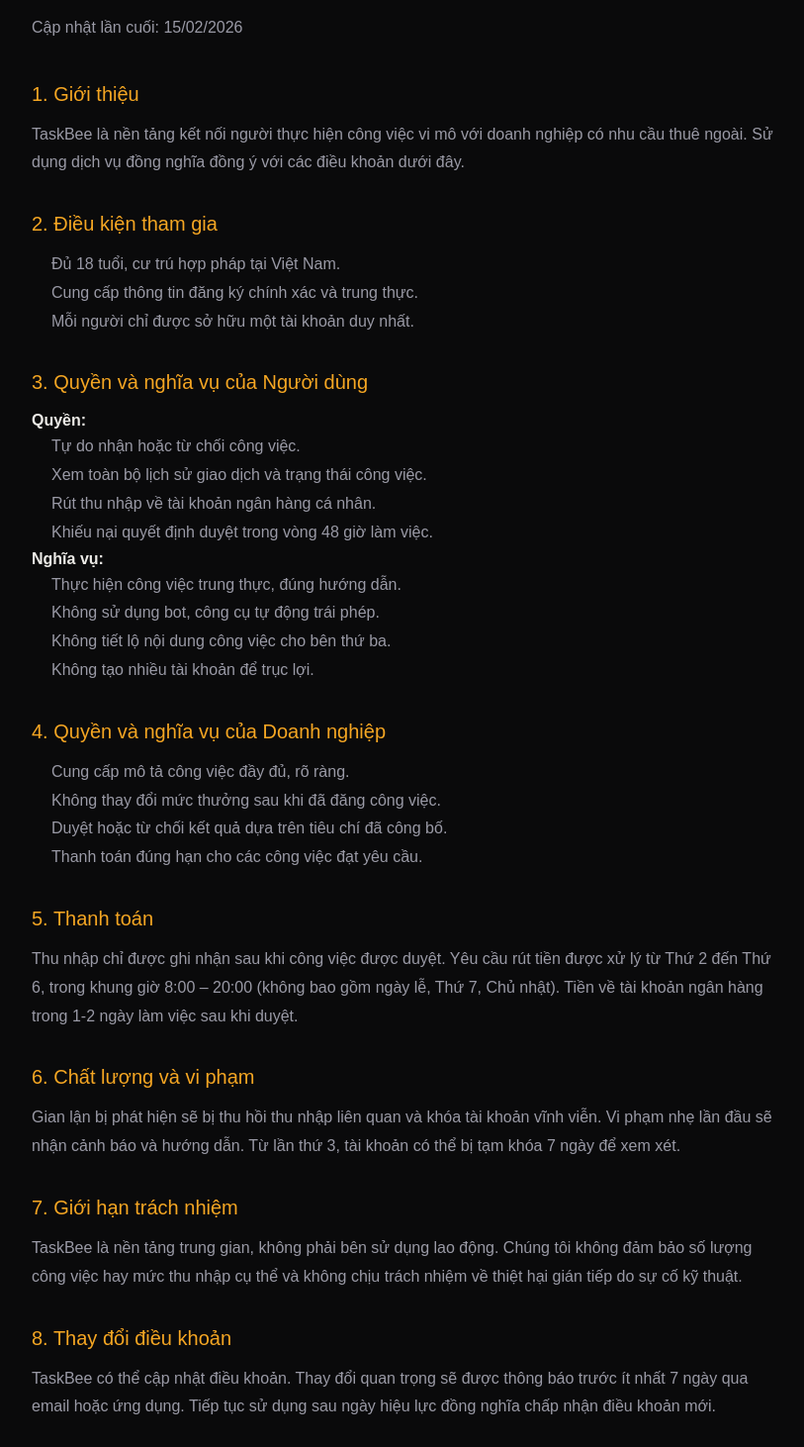
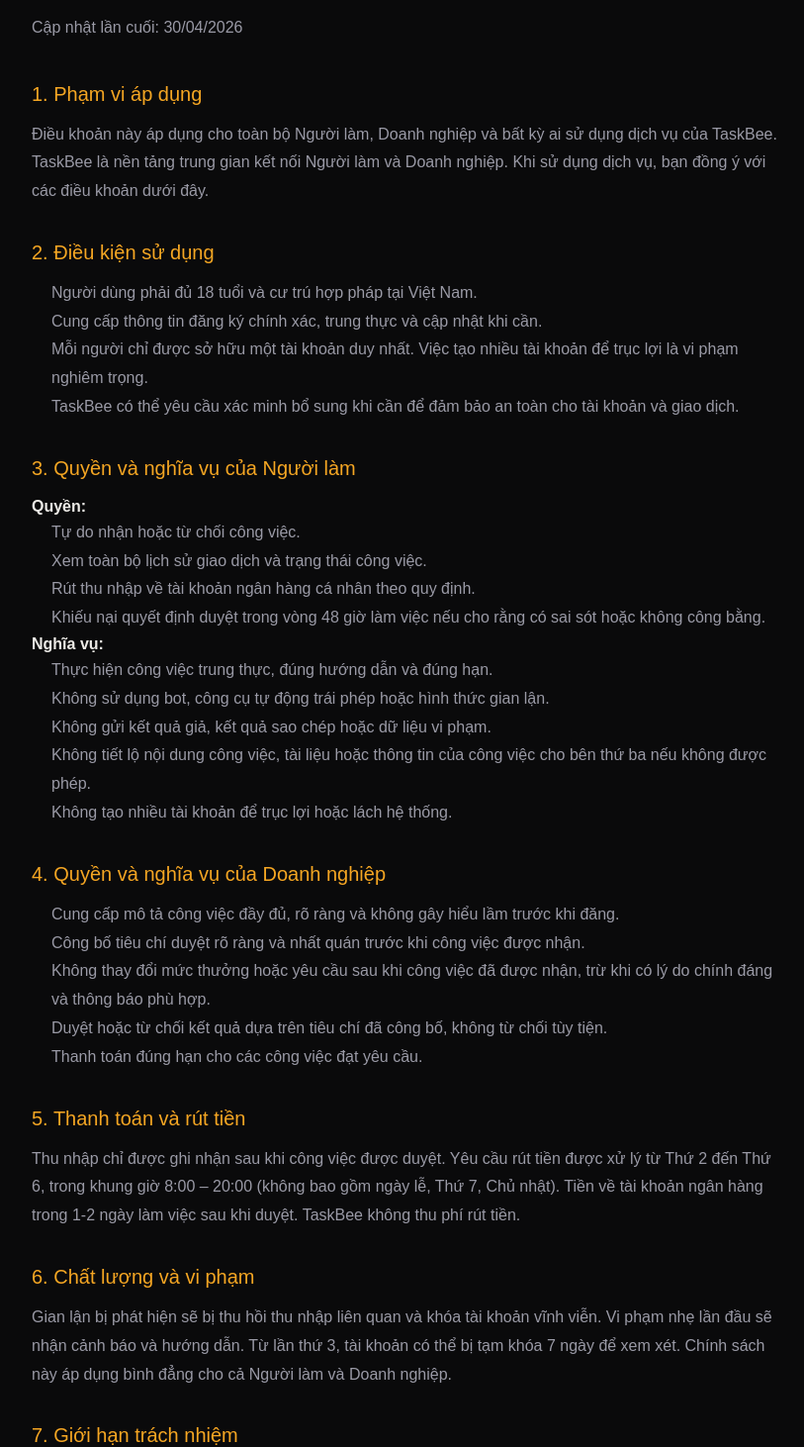
Before and after one commit to Thien-2008/taskbee, a Next.js app: page /terms in a window 1280 px wide. Shown: the part 193-1655 px from the top of the page at 99% size, without its empty margins (228-1041 px from the left). Built offline with nearby package versions, Linux system fonts and the light colour scheme.

Commit message:
Update Privacy and Contact pages with new fair content

```diff
--- a/src/app/how-it-works/page.tsx
+++ b/src/app/how-it-works/page.tsx
@@ -12,7 +12,7 @@
     title: 'Bước 1: Tạo tài khoản',
     desc: 'Đăng ký miễn phí trong 2 phút bằng số điện thoại hoặc email. Xác thực danh tính cơ bản để đảm bảo an toàn cho tài khoản của bạn.',
     time: 'Thời gian: dưới 2 phút',
-    note: 'Không cần hồ sơ, không cần kinh nghiệm.',
+    note: 'Không cần hồ sơ, không cần kinh nghiệm. Ai cũng có thể tham gia.',
   },
   {
     icon: Search,
@@ -31,16 +31,16 @@
   {
     icon: CheckCircle2,
     title: 'Bước 4: Duyệt kết quả',
-    desc: 'Người đăng việc hoặc hệ thống kiểm tra kết quả của bạn. Nếu đạt yêu cầu, phần thưởng sẽ được ghi vào Ví TaskBee. Nếu cần chỉnh sửa, bạn sẽ nhận được thông báo rõ lý do.',
+    desc: 'Người đăng việc hoặc hệ thống kiểm tra kết quả của bạn dựa trên tiêu chí đã công bố. Nếu đạt yêu cầu, phần thưởng sẽ được ghi vào Ví TaskBee. Nếu cần chỉnh sửa, bạn sẽ nhận được thông báo rõ lý do.',
     time: 'Thời gian duyệt: thường trong 24 giờ',
-    note: 'Luôn có lý do cụ thể nếu kết quả bị từ chối – minh bạch tuyệt đối.',
+    note: 'Bạn có thể khiếu nại trong vòng 48 giờ làm việc nếu không đồng ý với quyết định.',
   },
   {
     icon: Wallet,
     title: 'Bước 5: Nhận tiền về ngân hàng',
-    desc: 'Khi số dư đạt mức tối thiểu, bạn có thể yêu cầu rút về tài khoản ngân hàng. Lệnh rút được duyệt từ Thứ 2 đến Thứ 6, 8:00 – 20:00.',
-    time: 'Tiền về trong vài phút đến vài giờ sau duyệt',
-    note: 'Không thu phí rút tiền. Lịch sử giao dịch rõ ràng từng đồng.',
+    desc: 'Khi số dư đạt mức tối thiểu, bạn có thể yêu cầu rút về tài khoản ngân hàng. Lệnh rút được duyệt từ Thứ 2 đến Thứ 6, 8:00 – 20:00. Tiền về trong vài phút đến vài giờ sau duyệt.',
+    time: 'Không thu phí rút tiền',
+    note: 'Lịch sử giao dịch rõ ràng từng đồng.',
   },
 ]
 
@@ -58,10 +58,12 @@
       </nav>
       <section style={{ maxWidth: 720, margin: '0 auto', padding: '64px 20px 32px', textAlign: 'center' }}>
         <ScrollReveal>
-          <h1 style={{ fontFamily: "'Space Grotesk', sans-serif", fontWeight: 700, fontSize: 'clamp(32px, 5vw, 48px)', lineHeight: 1.15, marginBottom: 16 }}>TaskBee hoạt động như thế nào?</h1>
+          <h1 style={{ fontFamily: "'Space Grotesk', sans-serif", fontWeight: 700, fontSize: 'clamp(32px, 5vw, 48px)', lineHeight: 1.15, marginBottom: 16 }}>Cách TaskBee hoạt động</h1>
         </ScrollReveal>
         <ScrollReveal delay={0.1}>
-          <p style={{ color: '#9A9AA6', fontSize: 16, lineHeight: 1.7, margin: 0 }}>Từ lúc đăng ký đến lúc nhận tiền, mọi bước đều minh bạch và rõ ràng.</p>
+          <p style={{ color: '#9A9AA6', fontSize: 16, lineHeight: 1.7, margin: 0 }}>
+            Từ lúc đăng ký đến lúc nhận tiền, mọi bước đều minh bạch và rõ ràng cho cả Người làm và Doanh nghiệp.
+          </p>
         </ScrollReveal>
       </section>
       <section style={{ maxWidth: 800, margin: '0 auto', padding: '20px 20px 80px' }}>
--- a/src/app/privacy/page.tsx
+++ b/src/app/privacy/page.tsx
@@ -18,11 +18,13 @@
       </nav>
       <main style={{ maxWidth: 800, margin: '0 auto', padding: '64px 20px 80px' }}>
         <h1 style={{ fontFamily: "'Space Grotesk', sans-serif", fontWeight: 700, fontSize: 'clamp(32px, 5vw, 48px)', marginBottom: 8 }}>Chính sách bảo mật</h1>
-        <p style={{ color: '#9A9AA6', marginBottom: 40 }}>Cập nhật lần cuối: 28/02/2026</p>
+        <p style={{ color: '#9A9AA6', marginBottom: 40 }}>Cập nhật lần cuối: 30/04/2026</p>
+
         <section style={{ marginBottom: 32 }}>
-          <h2 style={{ fontFamily: "'Space Grotesk', sans-serif", fontSize: 20, color: '#F5A623', marginBottom: 12 }}>1. Thông tin thu thập</h2>
-          <p style={{ color: '#9A9AA6', lineHeight: 1.8 }}>Khi đăng ký: họ tên, số điện thoại, email. Khi sử dụng: lịch sử công việc, lịch sử giao dịch, kết quả đã gửi. Tự động: địa chỉ IP, loại thiết bị, hành vi trong ứng dụng (phục vụ phát hiện gian lận và cải thiện dịch vụ).</p>
+          <h2 style={{ fontFamily: "'Space Grotesk', sans-serif", fontSize: 20, color: '#F5A623', marginBottom: 12 }}>1. Thông tin chúng tôi thu thập</h2>
+          <p style={{ color: '#9A9AA6', lineHeight: 1.8 }}>Khi bạn đăng ký: họ tên, số điện thoại, email. Khi bạn sử dụng: lịch sử công việc, lịch sử giao dịch, kết quả đã gửi. Dữ liệu tự động: địa chỉ IP, loại thiết bị, hành vi trong ứng dụng (phục vụ phát hiện gian lận và cải thiện dịch vụ).</p>
         </section>
+
         <section style={{ marginBottom: 32 }}>
           <h2 style={{ fontFamily: "'Space Grotesk', sans-serif", fontSize: 20, color: '#F5A623', marginBottom: 12 }}>2. Mục đích sử dụng</h2>
           <ul style={{ color: '#9A9AA6', lineHeight: 1.8, paddingLeft: 20 }}>
@@ -33,22 +35,26 @@
             <li>Tuân thủ nghĩa vụ pháp lý theo quy định Việt Nam.</li>
           </ul>
         </section>
+
         <section style={{ marginBottom: 32 }}>
-          <h2 style={{ fontFamily: "'Space Grotesk', sans-serif", fontSize: 20, color: '#F5A623', marginBottom: 12 }}>3. Cam kết KHÔNG làm</h2>
+          <h2 style={{ fontFamily: "'Space Grotesk', sans-serif", fontSize: 20, color: '#F5A623', marginBottom: 12 }}>3. Cam kết không làm</h2>
           <ul style={{ color: '#9A9AA6', lineHeight: 1.8, paddingLeft: 20 }}>
             <li>Không bán thông tin cá nhân cho bên thứ ba.</li>
-            <li>Không chia sẻ dữ liệu nhạy cảm với doanh nghiệp đăng công việc.</li>
+            <li>Không chia sẻ dữ liệu nhạy cảm với Doanh nghiệp đăng công việc nếu không cần thiết.</li>
             <li>Không gửi email quảng cáo từ đối tác bên ngoài.</li>
           </ul>
         </section>
+
         <section style={{ marginBottom: 32 }}>
           <h2 style={{ fontFamily: "'Space Grotesk', sans-serif", fontSize: 20, color: '#F5A623', marginBottom: 12 }}>4. Bảo mật dữ liệu</h2>
           <p style={{ color: '#9A9AA6', lineHeight: 1.8 }}>Dữ liệu nhạy cảm được mã hóa. Toàn bộ kết nối sử dụng HTTPS/TLS. Truy cập nội bộ bị giới hạn theo nguyên tắc "cần biết" và được ghi nhật ký. Kiểm tra bảo mật định kỳ.</p>
         </section>
+
         <section style={{ marginBottom: 32 }}>
           <h2 style={{ fontFamily: "'Space Grotesk', sans-serif", fontSize: 20, color: '#F5A623', marginBottom: 12 }}>5. Quyền của bạn</h2>
-          <p style={{ color: '#9A9AA6', lineHeight: 1.8 }}>Bạn có quyền truy cập, chỉnh sửa hoặc yêu cầu xóa dữ liệu cá nhân. Gửi yêu cầu về taskbee.support@gmail.com – phản hồi trong 5 ngày làm việc. Dữ liệu giao dịch sẽ được ẩn danh hóa và lưu trữ 5 năm theo quy định pháp luật.</p>
+          <p style={{ color: '#9A9AA6', lineHeight: 1.8 }}>Bạn có quyền truy cập, chỉnh sửa hoặc yêu cầu xóa dữ liệu cá nhân. Gửi yêu cầu về taskbee.support@gmail.com – chúng tôi phản hồi trong 5 ngày làm việc. Dữ liệu giao dịch sẽ được ẩn danh hóa và lưu trữ 5 năm theo quy định pháp luật.</p>
         </section>
+
         <section>
           <h2 style={{ fontFamily: "'Space Grotesk', sans-serif", fontSize: 20, color: '#F5A623', marginBottom: 12 }}>6. Liên hệ</h2>
           <p style={{ color: '#9A9AA6', lineHeight: 1.8 }}>Mọi thắc mắc về bảo mật, vui lòng liên hệ: taskbee.support@gmail.com</p>
--- a/src/app/terms/page.tsx
+++ b/src/app/terms/page.tsx
@@ -18,61 +18,73 @@
       </nav>
       <main style={{ maxWidth: 800, margin: '0 auto', padding: '64px 20px 80px' }}>
         <h1 style={{ fontFamily: "'Space Grotesk', sans-serif", fontWeight: 700, fontSize: 'clamp(32px, 5vw, 48px)', marginBottom: 8 }}>Điều khoản sử dụng</h1>
-        <p style={{ color: '#9A9AA6', marginBottom: 40 }}>Cập nhật lần cuối: 15/02/2026</p>
+        <p style={{ color: '#9A9AA6', marginBottom: 40 }}>Cập nhật lần cuối: 30/04/2026</p>
+
         <section style={{ marginBottom: 32 }}>
-          <h2 style={{ fontFamily: "'Space Grotesk', sans-serif", fontSize: 20, color: '#F5A623', marginBottom: 12 }}>1. Giới thiệu</h2>
-          <p style={{ color: '#9A9AA6', lineHeight: 1.8 }}>TaskBee là nền tảng kết nối người thực hiện công việc vi mô với doanh nghiệp có nhu cầu thuê ngoài. Sử dụng dịch vụ đồng nghĩa đồng ý với các điều khoản dưới đây.</p>
+          <h2 style={{ fontFamily: "'Space Grotesk', sans-serif", fontSize: 20, color: '#F5A623', marginBottom: 12 }}>1. Phạm vi áp dụng</h2>
+          <p style={{ color: '#9A9AA6', lineHeight: 1.8 }}>Điều khoản này áp dụng cho toàn bộ Người làm, Doanh nghiệp và bất kỳ ai sử dụng dịch vụ của TaskBee. TaskBee là nền tảng trung gian kết nối Người làm và Doanh nghiệp. Khi sử dụng dịch vụ, bạn đồng ý với các điều khoản dưới đây.</p>
         </section>
+
         <section style={{ marginBottom: 32 }}>
-          <h2 style={{ fontFamily: "'Space Grotesk', sans-serif", fontSize: 20, color: '#F5A623', marginBottom: 12 }}>2. Điều kiện tham gia</h2>
+          <h2 style={{ fontFamily: "'Space Grotesk', sans-serif", fontSize: 20, color: '#F5A623', marginBottom: 12 }}>2. Điều kiện sử dụng</h2>
           <ul style={{ color: '#9A9AA6', lineHeight: 1.8, paddingLeft: 20 }}>
-            <li>Đủ 18 tuổi, cư trú hợp pháp tại Việt Nam.</li>
-            <li>Cung cấp thông tin đăng ký chính xác và trung thực.</li>
-            <li>Mỗi người chỉ được sở hữu một tài khoản duy nhất.</li>
+            <li>Người dùng phải đủ 18 tuổi và cư trú hợp pháp tại Việt Nam.</li>
+            <li>Cung cấp thông tin đăng ký chính xác, trung thực và cập nhật khi cần.</li>
+            <li>Mỗi người chỉ được sở hữu một tài khoản duy nhất. Việc tạo nhiều tài khoản để trục lợi là vi phạm nghiêm trọng.</li>
+            <li>TaskBee có thể yêu cầu xác minh bổ sung khi cần để đảm bảo an toàn cho tài khoản và giao dịch.</li>
           </ul>
         </section>
+
         <section style={{ marginBottom: 32 }}>
-          <h2 style={{ fontFamily: "'Space Grotesk', sans-serif", fontSize: 20, color: '#F5A623', marginBottom: 12 }}>3. Quyền và nghĩa vụ của Người dùng</h2>
+          <h2 style={{ fontFamily: "'Space Grotesk', sans-serif", fontSize: 20, color: '#F5A623', marginBottom: 12 }}>3. Quyền và nghĩa vụ của Người làm</h2>
           <p style={{ color: '#EDEBE7', fontWeight: 600 }}>Quyền:</p>
           <ul style={{ color: '#9A9AA6', lineHeight: 1.8, paddingLeft: 20 }}>
             <li>Tự do nhận hoặc từ chối công việc.</li>
             <li>Xem toàn bộ lịch sử giao dịch và trạng thái công việc.</li>
-            <li>Rút thu nhập về tài khoản ngân hàng cá nhân.</li>
-            <li>Khiếu nại quyết định duyệt trong vòng 48 giờ làm việc.</li>
+            <li>Rút thu nhập về tài khoản ngân hàng cá nhân theo quy định.</li>
+            <li>Khiếu nại quyết định duyệt trong vòng 48 giờ làm việc nếu cho rằng có sai sót hoặc không công bằng.</li>
           </ul>
           <p style={{ color: '#EDEBE7', fontWeight: 600 }}>Nghĩa vụ:</p>
           <ul style={{ color: '#9A9AA6', lineHeight: 1.8, paddingLeft: 20 }}>
-            <li>Thực hiện công việc trung thực, đúng hướng dẫn.</li>
-            <li>Không sử dụng bot, công cụ tự động trái phép.</li>
-            <li>Không tiết lộ nội dung công việc cho bên thứ ba.</li>
-            <li>Không tạo nhiều tài khoản để trục lợi.</li>
+            <li>Thực hiện công việc trung thực, đúng hướng dẫn và đúng hạn.</li>
+            <li>Không sử dụng bot, công cụ tự động trái phép hoặc hình thức gian lận.</li>
+            <li>Không gửi kết quả giả, kết quả sao chép hoặc dữ liệu vi phạm.</li>
+            <li>Không tiết lộ nội dung công việc, tài liệu hoặc thông tin của công việc cho bên thứ ba nếu không được phép.</li>
+            <li>Không tạo nhiều tài khoản để trục lợi hoặc lách hệ thống.</li>
           </ul>
         </section>
+
         <section style={{ marginBottom: 32 }}>
           <h2 style={{ fontFamily: "'Space Grotesk', sans-serif", fontSize: 20, color: '#F5A623', marginBottom: 12 }}>4. Quyền và nghĩa vụ của Doanh nghiệp</h2>
           <ul style={{ color: '#9A9AA6', lineHeight: 1.8, paddingLeft: 20 }}>
-            <li>Cung cấp mô tả công việc đầy đủ, rõ ràng.</li>
-            <li>Không thay đổi mức thưởng sau khi đã đăng công việc.</li>
-            <li>Duyệt hoặc từ chối kết quả dựa trên tiêu chí đã công bố.</li>
+            <li>Cung cấp mô tả công việc đầy đủ, rõ ràng và không gây hiểu lầm trước khi đăng.</li>
+            <li>Công bố tiêu chí duyệt rõ ràng và nhất quán trước khi công việc được nhận.</li>
+            <li>Không thay đổi mức thưởng hoặc yêu cầu sau khi công việc đã được nhận, trừ khi có lý do chính đáng và thông báo phù hợp.</li>
+            <li>Duyệt hoặc từ chối kết quả dựa trên tiêu chí đã công bố, không từ chối tùy tiện.</li>
             <li>Thanh toán đúng hạn cho các công việc đạt yêu cầu.</li>
           </ul>
         </section>
+
         <section style={{ marginBottom: 32 }}>
-          <h2 style={{ fontFamily: "'Space Grotesk', sans-serif", fontSize: 20, color: '#F5A623', marginBottom: 12 }}>5. Thanh toán</h2>
-          <p style={{ color: '#9A9AA6', lineHeight: 1.8 }}>Thu nhập chỉ được ghi nhận sau khi công việc được duyệt. Yêu cầu rút tiền được xử lý từ Thứ 2 đến Thứ 6, trong khung giờ 8:00 – 20:00 (không bao gồm ngày lễ, Thứ 7, Chủ nhật). Tiền về tài khoản ngân hàng trong 1-2 ngày làm việc sau khi duyệt.</p>
+          <h2 style={{ fontFamily: "'Space Grotesk', sans-serif", fontSize: 20, color: '#F5A623', marginBottom: 12 }}>5. Thanh toán và rút tiền</h2>
+          <p style={{ color: '#9A9AA6', lineHeight: 1.8 }}>Thu nhập chỉ được ghi nhận sau khi công việc được duyệt. Yêu cầu rút tiền được xử lý từ Thứ 2 đến Thứ 6, trong khung giờ 8:00 – 20:00 (không bao gồm ngày lễ, Thứ 7, Chủ nhật). Tiền về tài khoản ngân hàng trong 1-2 ngày làm việc sau khi duyệt. TaskBee không thu phí rút tiền.</p>
         </section>
+
         <section style={{ marginBottom: 32 }}>
           <h2 style={{ fontFamily: "'Space Grotesk', sans-serif", fontSize: 20, color: '#F5A623', marginBottom: 12 }}>6. Chất lượng và vi phạm</h2>
-          <p style={{ color: '#9A9AA6', lineHeight: 1.8 }}>Gian lận bị phát hiện sẽ bị thu hồi thu nhập liên quan và khóa tài khoản vĩnh viễn. Vi phạm nhẹ lần đầu sẽ nhận cảnh báo và hướng dẫn. Từ lần thứ 3, tài khoản có thể bị tạm khóa 7 ngày để xem xét.</p>
+          <p style={{ color: '#9A9AA6', lineHeight: 1.8 }}>Gian lận bị phát hiện sẽ bị thu hồi thu nhập liên quan và khóa tài khoản vĩnh viễn. Vi phạm nhẹ lần đầu sẽ nhận cảnh báo và hướng dẫn. Từ lần thứ 3, tài khoản có thể bị tạm khóa 7 ngày để xem xét. Chính sách này áp dụng bình đẳng cho cả Người làm và Doanh nghiệp.</p>
         </section>
+
         <section style={{ marginBottom: 32 }}>
           <h2 style={{ fontFamily: "'Space Grotesk', sans-serif", fontSize: 20, color: '#F5A623', marginBottom: 12 }}>7. Giới hạn trách nhiệm</h2>
-          <p style={{ color: '#9A9AA6', lineHeight: 1.8 }}>TaskBee là nền tảng trung gian, không phải bên sử dụng lao động. Chúng tôi không đảm bảo số lượng công việc hay mức thu nhập cụ thể và không chịu trách nhiệm về thiệt hại gián tiếp do sự cố kỹ thuật.</p>
+          <p style={{ color: '#9A9AA6', lineHeight: 1.8 }}>TaskBee là nền tảng trung gian, không phải bên sử dụng lao động. Chúng tôi không đảm bảo số lượng công việc hay mức thu nhập cụ thể và không chịu trách nhiệm về thiệt hại gián tiếp do sự cố kỹ thuật ngoài khả năng kiểm soát hợp lý.</p>
         </section>
+
         <section style={{ marginBottom: 32 }}>
           <h2 style={{ fontFamily: "'Space Grotesk', sans-serif", fontSize: 20, color: '#F5A623', marginBottom: 12 }}>8. Thay đổi điều khoản</h2>
-          <p style={{ color: '#9A9AA6', lineHeight: 1.8 }}>TaskBee có thể cập nhật điều khoản. Thay đổi quan trọng sẽ được thông báo trước ít nhất 7 ngày qua email hoặc ứng dụng. Tiếp tục sử dụng sau ngày hiệu lực đồng nghĩa chấp nhận điều khoản mới.</p>
+          <p style={{ color: '#9A9AA6', lineHeight: 1.8 }}>TaskBee có thể cập nhật điều khoản khi cần. Các thay đổi quan trọng sẽ được thông báo trước ít nhất 7 ngày qua email hoặc ứng dụng. Tiếp tục sử dụng sau ngày hiệu lực đồng nghĩa với việc chấp nhận điều khoản mới.</p>
         </section>
+
         <section>
           <h2 style={{ fontFamily: "'Space Grotesk', sans-serif", fontSize: 20, color: '#F5A623', marginBottom: 12 }}>9. Liên hệ</h2>
           <p style={{ color: '#9A9AA6', lineHeight: 1.8 }}>Mọi thắc mắc vui lòng gửi về: taskbee.support@gmail.com</p>
```
Also changed, not shown: src/app/business/page.tsx (+4 -4 lines), src/app/contact/page.tsx (+4 -7 lines).
